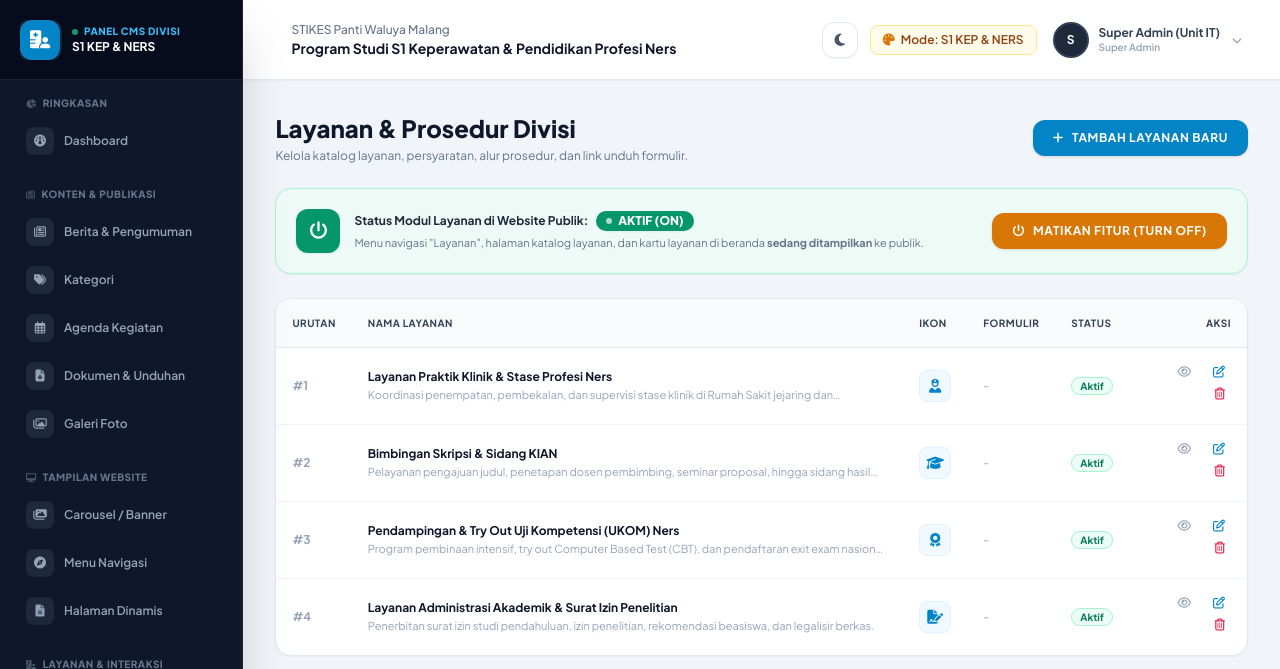
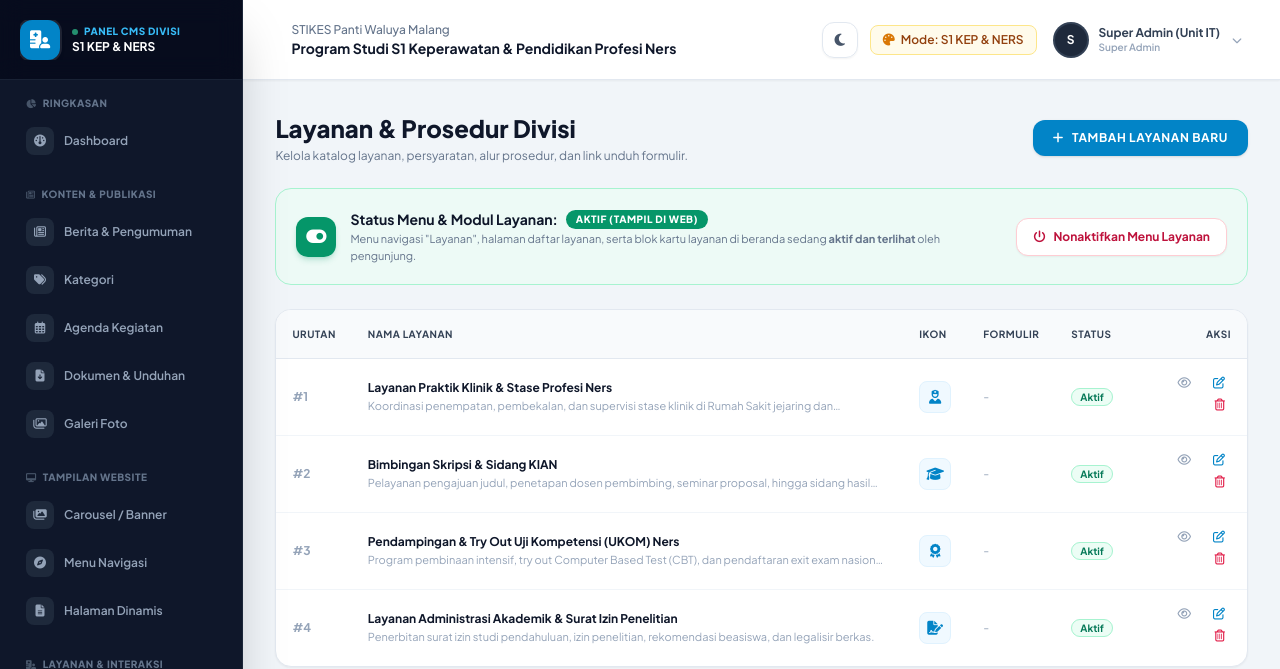
Before and after one commit to YonathanTobias/Cms-Prodi-S1-Farmasi, a Laravel app: page /admin/services in a window 1280 px wide. Shown: the top 669 px of the page. Run offline with Laravel 12, Linux system fonts and the light colour scheme; a user stored in the database is signed in; data comes from the database, SQL or seed files in the repository; tables that the repository leaves empty hold one stand-in row (values such as "Sample post"); some libraries are stand-ins or nearby versions.

Commit message:
Terapkan fitur switch on-off layanan persis dari Cms_Kemahasiswaan

```diff
--- a/app/Http/Controllers/Admin/ServiceController.php
+++ b/app/Http/Controllers/Admin/ServiceController.php
@@ -13,6 +13,20 @@ class ServiceController extends Controller
     {
         $services = Service::orderBy('order_index', 'asc')->get();
         return view('admin.services.index', compact('services'));
+    }
+
+    /**
+     * Quick toggle for enabling / disabling the entire services module
+     */
+    public function toggleModule()
+    {
+        $current = get_setting('enable_services', '1') !== '0';
+        $newValue = $current ? '0' : '1';
+        \App\Models\Setting::set('enable_services', $newValue);
+        \App\Models\Setting::clearCache();
+
+        $statusText = $newValue === '1' ? 'diaktifkan dan ditampilkan di website' : 'dinonaktifkan dan disembunyikan dari website';
+        return back()->with('success', "Modul & Menu Layanan Divisi berhasil {$statusText}.");
     }
 
     public function create()
@@ -76,28 +90,4 @@ class ServiceController extends Controller
         $service->delete();
         return back()->with('success', 'Layanan berhasil dihapus.');
     }
-
-    /**
-     * Toggle the entire services module on/off for public site
-     */
-    public function toggleModule(Request $request)
-    {
-        \App\Models\Setting::clearCache();
-
-        if ($request->filled('target_status')) {
-            $newStatus = $request->input('target_status') === '1' ? '1' : '0';
-        } else {
-            $current = (string) get_setting('enable_services', '1');
-            $newStatus = in_array($current, ['0', 'false', 'off', ''], true) ? '1' : '0';
-        }
-
-        \App\Models\Setting::set('enable_services', $newStatus);
-        \App\Models\Setting::clearCache();
-
-        $message = ($newStatus === '1')
-            ? 'Fitur Layanan Divisi berhasil DIAKTIFKAN (ON). Modul dan menu Layanan sekarang tampil di website publik.'
-            : 'Fitur Layanan Divisi berhasil DINONAKTIFKAN (OFF). Modul dan menu Layanan sekarang disembunyikan dari website publik.';
-
-        return redirect()->back()->with('success', $message);
-    }
 }
--- a/resources/views/admin/services/index.blade.php
+++ b/resources/views/admin/services/index.blade.php
@@ -14,44 +14,41 @@
         </a>
     </div>
 
-    <!-- Module Master Switch Banner -->
+    <!-- Quick Module On/Off Switch Banner -->
     @php
-        $servicesActive = get_setting('enable_services', '1') !== '0';
+        $servicesEnabled = get_setting('enable_services', '1') !== '0';
     @endphp
-    <div class="p-5 rounded-2xl border transition shadow-sm flex flex-col sm:flex-row items-start sm:items-center justify-between gap-4 {{ $servicesActive ? 'bg-emerald-50/70 border-emerald-200' : 'bg-slate-100 border-slate-300' }}">
-        <div class="flex items-center space-x-3.5">
-            <div class="w-11 h-11 rounded-xl flex items-center justify-center text-lg shadow-sm {{ $servicesActive ? 'bg-emerald-600 text-white' : 'bg-slate-600 text-white' }}">
-                <i class="fa-solid fa-power-off"></i>
+    <div class="p-4 sm:p-5 rounded-2xl border transition-all duration-200 flex flex-col sm:flex-row sm:items-center justify-between gap-4 {{ $servicesEnabled ? 'bg-emerald-50/70 border-emerald-200' : 'bg-amber-50/70 border-amber-200' }}">
+        <div class="flex items-start sm:items-center space-x-3.5">
+            <div class="w-10 h-10 rounded-xl flex items-center justify-center text-lg shrink-0 {{ $servicesEnabled ? 'bg-emerald-600 text-white shadow-md shadow-emerald-600/20' : 'bg-amber-500 text-white shadow-md shadow-amber-500/20' }}">
+                <i class="{{ $servicesEnabled ? 'fa-solid fa-toggle-on' : 'fa-solid fa-toggle-off' }}"></i>
             </div>
             <div>
                 <div class="flex items-center space-x-2">
-                    <span class="text-xs font-bold text-slate-800">Status Modul Layanan di Website Publik:</span>
-                    @if($servicesActive)
-                        <span class="inline-flex items-center px-2.5 py-0.5 rounded-full text-xs font-black bg-emerald-600 text-white shadow-sm">
-                            <span class="w-1.5 h-1.5 rounded-full bg-white animate-pulse mr-1.5"></span> AKTIF (ON)
-                        </span>
+                    <h3 class="text-xs sm:text-sm font-bold text-slate-900">Status Menu & Modul Layanan:</h3>
+                    @if($servicesEnabled)
+                        <span class="px-2.5 py-0.5 rounded-full text-[10px] font-extrabold bg-emerald-600 text-white uppercase tracking-wider">Aktif (Tampil di Web)</span>
                     @else
-                        <span class="inline-flex items-center px-2.5 py-0.5 rounded-full text-xs font-black bg-slate-600 text-white shadow-sm">
-                            <span class="w-1.5 h-1.5 rounded-full bg-slate-300 mr-1.5"></span> NONAKTIF (OFF)
-                        </span>
+                        <span class="px-2.5 py-0.5 rounded-full text-[10px] font-extrabold bg-amber-600 text-white uppercase tracking-wider">Nonaktif (Disembunyikan)</span>
                     @endif
                 </div>
-                <p class="text-[11px] text-slate-500 mt-1">
-                    @if($servicesActive)
-                        Menu navigasi "Layanan", halaman katalog layanan, dan kartu layanan di beranda <strong>sedang ditampilkan</strong> ke publik.
+                <p class="text-[11px] text-slate-500 mt-0.5">
+                    @if($servicesEnabled)
+                        Menu navigasi "Layanan", halaman daftar layanan, serta blok kartu layanan di beranda sedang <strong>aktif dan terlihat</strong> oleh pengunjung.
                     @else
-                        Modul layanan <strong>sedang disembunyikan</strong> dari publik (link menu di navbar dan kartu layanan di beranda disembunyikan).
+                        Menu navigasi "Layanan" dan seluruh tampilan layanan di website publik sedang <strong>disembunyikan</strong> dari pengunjung.
                     @endif
                 </p>
             </div>
         </div>
-
-        <form action="{{ route('admin.services.toggle-module') }}" method="POST" class="flex-shrink-0">
+        <form action="{{ route('admin.services.toggle-module') }}" method="POST" class="shrink-0" onsubmit="return confirm('Apakah Anda yakin ingin {{ $servicesEnabled ? 'menonaktifkan' : 'mengaktifkan' }} modul & menu Layanan di website?');">
             @csrf
-            <input type="hidden" name="target_status" value="{{ $servicesActive ? '0' : '1' }}">
-            <button type="submit" class="px-5 py-2.5 rounded-xl font-bold text-xs uppercase tracking-wider shadow transition flex items-center space-x-2 {{ $servicesActive ? 'bg-amber-600 hover:bg-amber-700 text-white' : 'bg-emerald-600 hover:bg-emerald-700 text-white' }}">
-                <i class="fa-solid fa-power-off"></i>
-                <span>{{ $servicesActive ? 'Matikan Fitur (Turn OFF)' : 'Nyalakan Fitur (Turn ON)' }}</span>
+            <button type="submit" class="w-full sm:w-auto px-4 py-2.5 rounded-xl text-xs font-bold transition flex items-center justify-center shadow-sm {{ $servicesEnabled ? 'bg-white hover:bg-rose-50 text-rose-700 border border-rose-200' : 'bg-emerald-600 hover:bg-emerald-700 text-white' }}">
+                @if($servicesEnabled)
+                    <i class="fa-solid fa-power-off mr-2"></i> Nonaktifkan Menu Layanan
+                @else
+                    <i class="fa-solid fa-power-off mr-2"></i> Aktifkan Menu Layanan
+                @endif
             </button>
         </form>
     </div>
```
